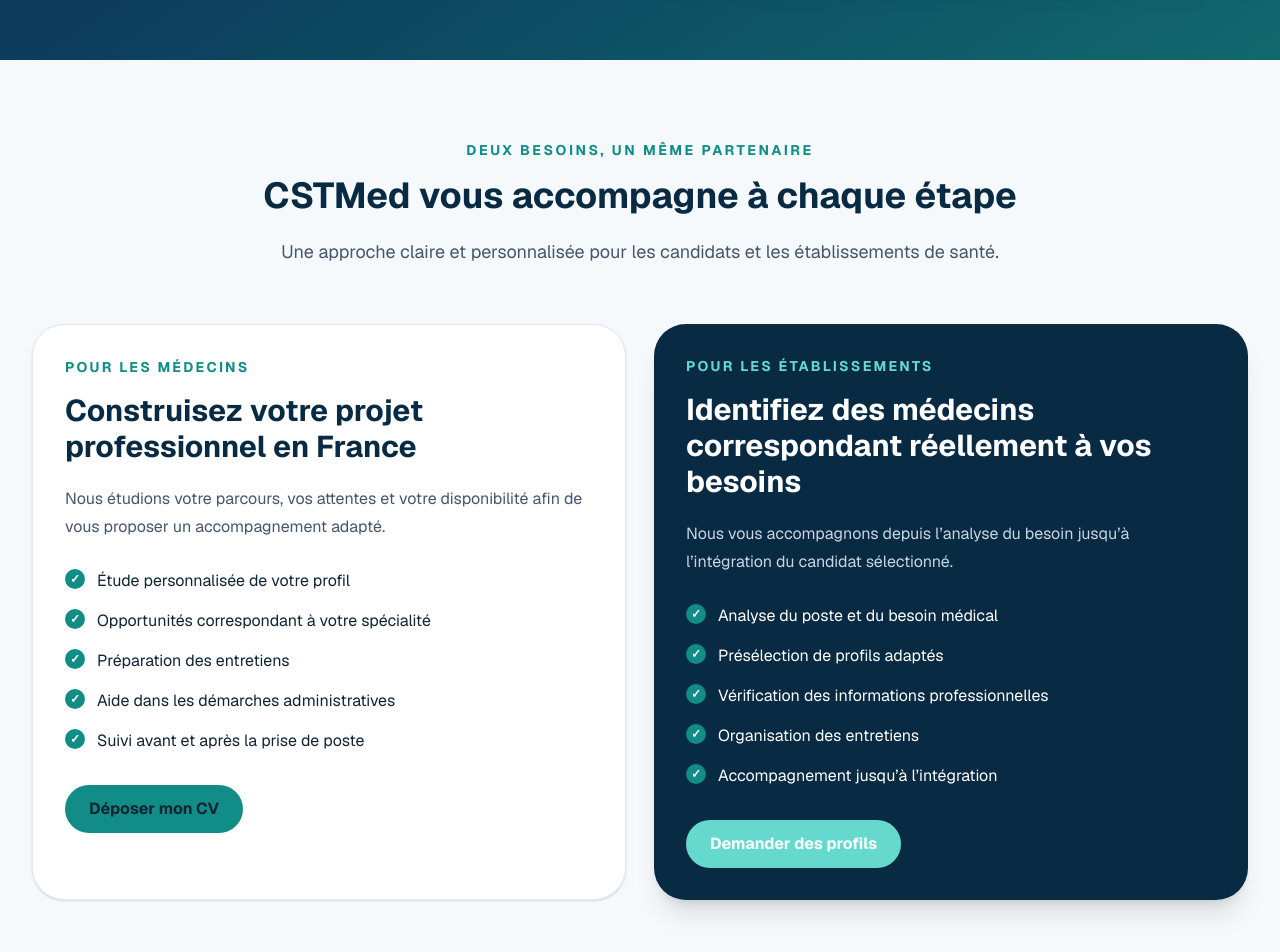
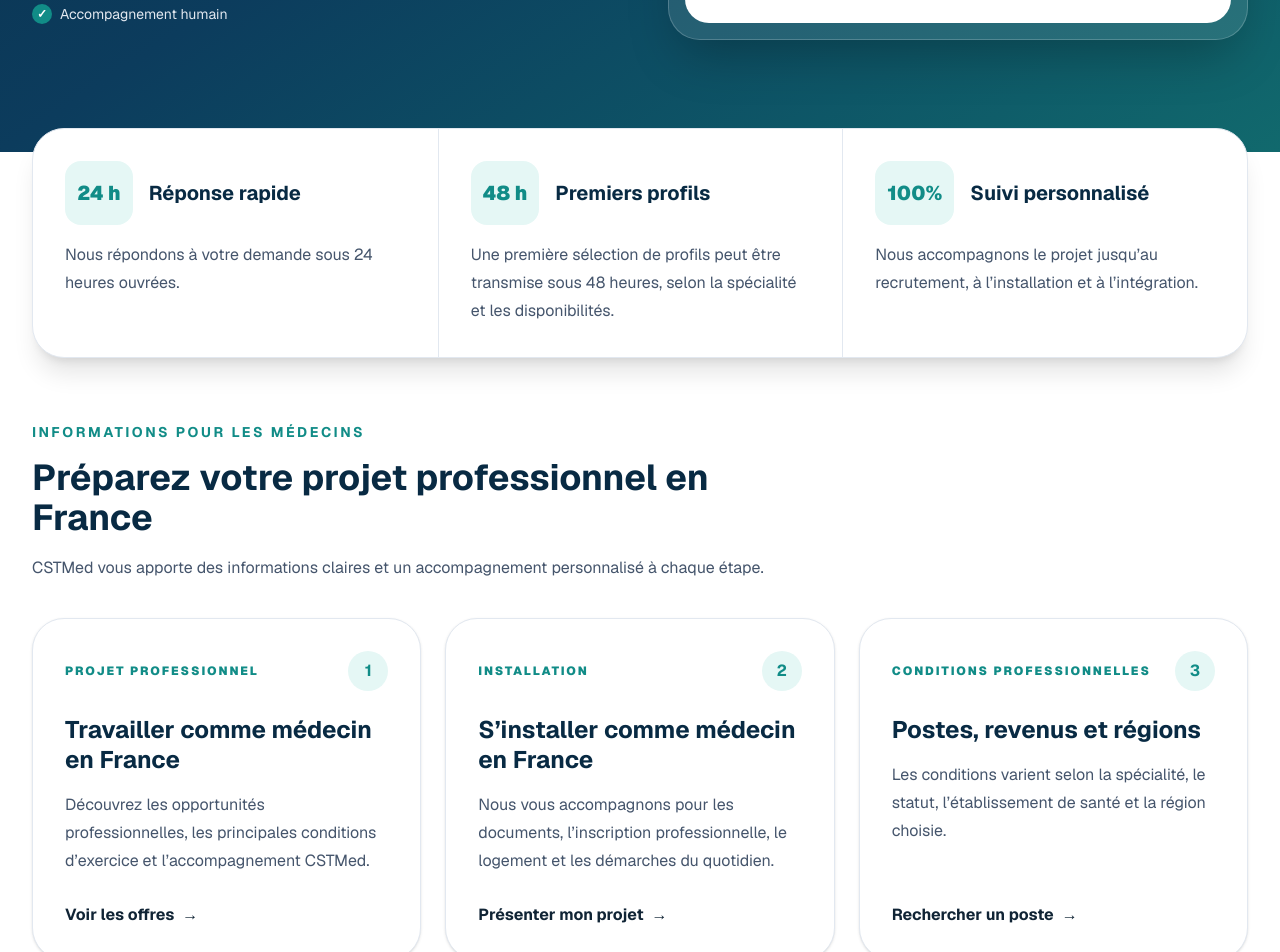
Before and after one commit to cstmedfr-stack/cstmed-web, a Next.js app: page /fr in a window 1280 px wide. Shown: the part 940-1892 px from the top of the page. Built offline with nearby package versions, Linux system fonts and the light colour scheme; no server answers.

Commit message:
Imbunatateste homepage-ul si adauga localizarea Google Maps

```diff
--- a/app/[lang]/etablissements/page.tsx
+++ b/app/[lang]/etablissements/page.tsx
@@ -86,6 +86,54 @@
           </p>
         </div>
       </section>
+
+<section className="relative z-10 -mt-7 px-5 sm:px-8">
+  <div className="mx-auto grid max-w-5xl overflow-hidden rounded-[2rem] border border-slate-200 bg-white shadow-xl sm:grid-cols-2">
+    <article className="p-7 sm:p-8">
+      <div className="flex items-center gap-4">
+        <span className="flex h-16 w-16 items-center justify-center rounded-2xl bg-[#e5f7f5] text-xl font-black text-[#118c87]">
+          24 h
+        </span>
+
+        <div>
+          <h2 className="font-bold text-[#082a43]">
+            {locale === "ro"
+              ? "Răspuns la solicitare"
+              : "Réponse à votre demande"}
+          </h2>
+
+          <p className="mt-1 text-sm leading-6 text-slate-600">
+            {locale === "ro"
+              ? "Analizăm solicitarea și revenim în maximum 24 de ore lucrătoare."
+              : "Nous analysons votre besoin et revenons vers vous sous 24 heures ouvrées."}
+          </p>
+        </div>
+      </div>
+    </article>
+
+    <article className="border-t border-slate-200 p-7 sm:border-l sm:border-t-0 sm:p-8">
+      <div className="flex items-center gap-4">
+        <span className="flex h-16 w-16 items-center justify-center rounded-2xl bg-[#e8efff] text-xl font-black text-[#0965d8]">
+          48 h
+        </span>
+
+        <div>
+          <h2 className="font-bold text-[#082a43]">
+            {locale === "ro"
+              ? "Prima selecție de profiluri"
+              : "Première sélection de profils"}
+          </h2>
+
+          <p className="mt-1 text-sm leading-6 text-slate-600">
+            {locale === "ro"
+              ? "În funcție de specialitate și disponibilitate, putem prezenta primele profiluri în maximum 48 de ore."
+              : "Selon la spécialité et les disponibilités, les premiers profils peuvent être présentés sous 48 heures."}
+          </p>
+        </div>
+      </div>
+    </article>
+  </div>
+</section>
 
       <section className="px-5 py-12 sm:px-8">
         <div className="mx-auto grid max-w-7xl gap-8 lg:grid-cols-[1fr_340px]">
--- a/app/[lang]/offres/page.tsx
+++ b/app/[lang]/offres/page.tsx
@@ -7,6 +7,7 @@
 import { getPublicJobs } from "@/lib/jobs/get-public-jobs";
 import type { Metadata } from "next";
 import {  defaultSocialImage,  getOpenGraphLocale,  seoContent,  siteName,} from "@/lib/seo/site";
+import { createGoogleMapsSearchUrl } from "@/lib/maps/google-maps";
 
 export const dynamic = "force-dynamic";
 
@@ -335,12 +336,7 @@
               </div>
 
               <div className="flex gap-3">
-                <Link
-              href="/admin"
-              className="rounded-full bg-[#082a43] px-5 py-2.5 text-sm font-semibold text-white transition hover:bg-[#0b3a59]"
-            >
-              Tableau de bord
-            </Link>
+
                 <Link
                   href={`/${lang}/offres`}
                   className="rounded-full border border-slate-300 px-6 py-3 font-bold"
--- a/app/[lang]/page.tsx
+++ b/app/[lang]/page.tsx
@@ -1,17 +1,11 @@
 import Link from "next/link";
 import { notFound } from "next/navigation";
-
 import { SiteFooter } from "@/components/public/site-footer";
 import { SiteHeader } from "@/components/public/site-header";
-
-import {
-  isLocale,
-  type Locale,
-} from "@/lib/i18n/config";
-
+import {  isLocale,  type Locale,} from "@/lib/i18n/config";
 import { getDictionary } from "@/lib/i18n/get-dictionary";
 import type { Metadata } from "next";
-
+import { JsonLd } from "@/components/seo/json-ld";
 import {
   absoluteUrl,
   defaultSocialImage,
@@ -21,13 +15,14 @@
   siteUrl,
 } from "@/lib/seo/site";
 
-import { JsonLd } from "@/components/seo/json-ld";
+
 
 type HomePageProps = {
   params: Promise<{
     lang: string;
   }>;
 };
+
 export async function generateMetadata({
   params,
 }: HomePageProps): Promise<Metadata> {
@@ -40,6 +35,7 @@
   const locale: Locale = requestedLang;
   const content = seoContent[locale].home;
   const canonicalPath = `/${locale}`;
+
 
   return {
     title: content.title,
@@ -112,6 +108,91 @@
   const lang: Locale = requestedLang;
   const dictionary = getDictionary(lang);
   const home = dictionary.home;
+const serviceCommitments =
+  lang === "ro"
+    ? [
+        {
+          value: "24 h",
+          title: "Răspuns rapid",
+          text: "Răspundem solicitării tale în maximum 24 de ore lucrătoare.",
+        },
+        {
+          value: "48 h",
+          title: "Primele profiluri",
+          text: "Unitățile medicale pot primi o primă selecție de profiluri în maximum 48 de ore, în funcție de disponibilitate.",
+        },
+        {
+          value: "100%",
+          title: "Sprijin personalizat",
+          text: "Urmărim proiectul până la recrutare, instalare și integrare.",
+        },
+      ]
+    : [
+        {
+          value: "24 h",
+          title: "Réponse rapide",
+          text: "Nous répondons à votre demande sous 24 heures ouvrées.",
+        },
+        {
+          value: "48 h",
+          title: "Premiers profils",
+          text: "Une première sélection de profils peut être transmise sous 48 heures, selon la spécialité et les disponibilités.",
+        },
+        {
+          value: "100%",
+          title: "Suivi personnalisé",
+          text: "Nous accompagnons le projet jusqu’au recrutement, à l’installation et à l’intégration.",
+        },
+      ];
+
+const informationCards =
+  lang== "ro"
+    ? [
+        {
+          eyebrow: "Proiect profesional",
+          title: "Lucrează ca medic în Franța",
+          text: "Descoperă oportunitățile profesionale, condițiile generale de exercitare și sprijinul oferit de CSTMed.",
+          href: `/${lang}/offres`,
+          linkLabel: "Vezi ofertele",
+        },
+        {
+          eyebrow: "Instalare",
+          title: "Instalarea ca medic în Franța",
+          text: "Te sprijinim pentru documente, înscrierea profesională, cazare și organizarea vieții de zi cu zi.",
+          href: `/${lang}/candidature`,
+          linkLabel: "Prezintă-ne proiectul tău",
+        },
+        {
+          eyebrow: "Condiții profesionale",
+          title: "Posturi, venituri și regiuni",
+          text: "Condițiile diferă în funcție de specialitate, statut, unitatea medicală și regiunea aleasă.",
+          href: `/${lang}/offres`,
+          linkLabel: "Caută un post",
+        },
+      ]
+    : [
+        {
+          eyebrow: "Projet professionnel",
+          title: "Travailler comme médecin en France",
+          text: "Découvrez les opportunités professionnelles, les principales conditions d’exercice et l’accompagnement CSTMed.",
+          href: `/${lang}/offres`,
+          linkLabel: "Voir les offres",
+        },
+        {
+          eyebrow: "Installation",
+          title: "S’installer comme médecin en France",
+          text: "Nous vous accompagnons pour les documents, l’inscription professionnelle, le logement et les démarches du quotidien.",
+          href: `/${lang}/candidature`,
+          linkLabel: "Présenter mon projet",
+        },
+        {
+          eyebrow: "Conditions professionnelles",
+          title: "Postes, revenus et régions",
+          text: "Les conditions varient selon la spécialité, le statut, l’établissement de santé et la région choisie.",
+          href: `/${lang}/offres`,
+          linkLabel: "Rechercher un poste",
+        },
+      ];
 
   return (
     <main className="min-h-screen bg-white text-[#102435]">
@@ -234,6 +315,100 @@
           </div>
         </div>
       </section>
+
+<section className="relative z-10 -mt-6 px-5 sm:px-8">
+  <div className="mx-auto grid max-w-7xl overflow-hidden rounded-[2rem] border border-slate-200 bg-white shadow-xl md:grid-cols-3">
+    {serviceCommitments.map(
+      (commitment, index) => (
+        <article
+          key={commitment.title}
+          className={`p-7 sm:p-8 ${
+            index > 0
+              ? "border-t border-slate-200 md:border-l md:border-t-0"
+              : ""
+          }`}
+        >
+          <div className="flex items-center gap-4">
+            <span className="flex h-16 min-w-16 items-center justify-center rounded-2xl bg-[#e5f7f5] px-3 text-xl font-black text-[#118c87]">
+              {commitment.value}
+            </span>
+
+            <h2 className="text-xl font-bold text-[#082a43]">
+              {commitment.title}
+            </h2>
+          </div>
+
+          <p className="mt-4 leading-7 text-slate-600">
+            {commitment.text}
+          </p>
+        </article>
+      ),
+    )}
+  </div>
+</section>
+
+<section className="px-5 py-16 sm:px-8">
+  <div className="mx-auto max-w-7xl">
+    <div className="max-w-3xl">
+      <p className="text-sm font-bold uppercase tracking-[0.18em] text-[#118c87]">
+        {lang === "ro"
+          ? "Informații pentru medici"
+          : "Informations pour les médecins"}
+      </p>
+
+      <h2 className="mt-4 text-3xl font-bold text-[#082a43] sm:text-4xl">
+        {lang === "ro"
+          ? "Pregătește-ți proiectul profesional în Franța"
+          : "Préparez votre projet professionnel en France"}
+      </h2>
+
+      <p className="mt-4 leading-7 text-slate-600">
+        {lang === "ro"
+          ? "CSTMed îți oferă informații clare și sprijin personalizat în fiecare etapă."
+          : "CSTMed vous apporte des informations claires et un accompagnement personnalisé à chaque étape."}
+      </p>
+    </div>
+
+    <div className="mt-9 grid gap-6 lg:grid-cols-3">
+      {informationCards.map(
+        (card, index) => (
+          <article
+            key={card.title}
+            className="group flex min-h-[310px] flex-col rounded-[2rem] border border-slate-200 bg-white p-7 shadow-sm transition hover:-translate-y-1 hover:shadow-xl sm:p-8"
+          >
+            <div className="flex items-center justify-between">
+              <p className="text-xs font-black uppercase tracking-[0.16em] text-[#118c87]">
+                {card.eyebrow}
+              </p>
+
+              <span className="flex h-10 w-10 items-center justify-center rounded-full bg-[#e5f7f5] font-bold text-[#118c87]">
+                {index + 1}
+              </span>
+            </div>
+
+            <h3 className="mt-6 text-2xl font-bold leading-tight text-[#082a43]">
+              {card.title}
+            </h3>
+
+            <p className="mt-4 flex-1 leading-7 text-slate-600">
+              {card.text}
+            </p>
+
+            <Link
+              href={card.href}
+              className="mt-7 inline-flex items-center font-bold text-[#0965d8] transition group-hover:gap-3"
+            >
+              {card.linkLabel}
+              <span className="ml-2" aria-hidden="true">
+                →
+              </span>
+            </Link>
+          </article>
+        ),
+      )}
+    </div>
+  </div>
+</section>
 
       <section
         id="medecins"
--- /dev/null
+++ b/lib/maps/google-maps.ts
@@ -0,0 +1,14 @@
+export function createGoogleMapsSearchUrl(
+  location: string,
+) {
+  const normalizedLocation = location
+    .replace(/\s+/g, " ")
+    .trim();
+
+  return (
+    "https://www.google.com/maps/search/" +
+    `?api=1&query=${encodeURIComponent(
+      normalizedLocation,
+    )}`
+  );
+}
```
Also changed, not shown: app/[lang]/offres/[id]/page.tsx (+39 -3 lines), public/images/cstmed-logo.jpg (deleted), 1 other file (tests, documents, lock files or other folders).
